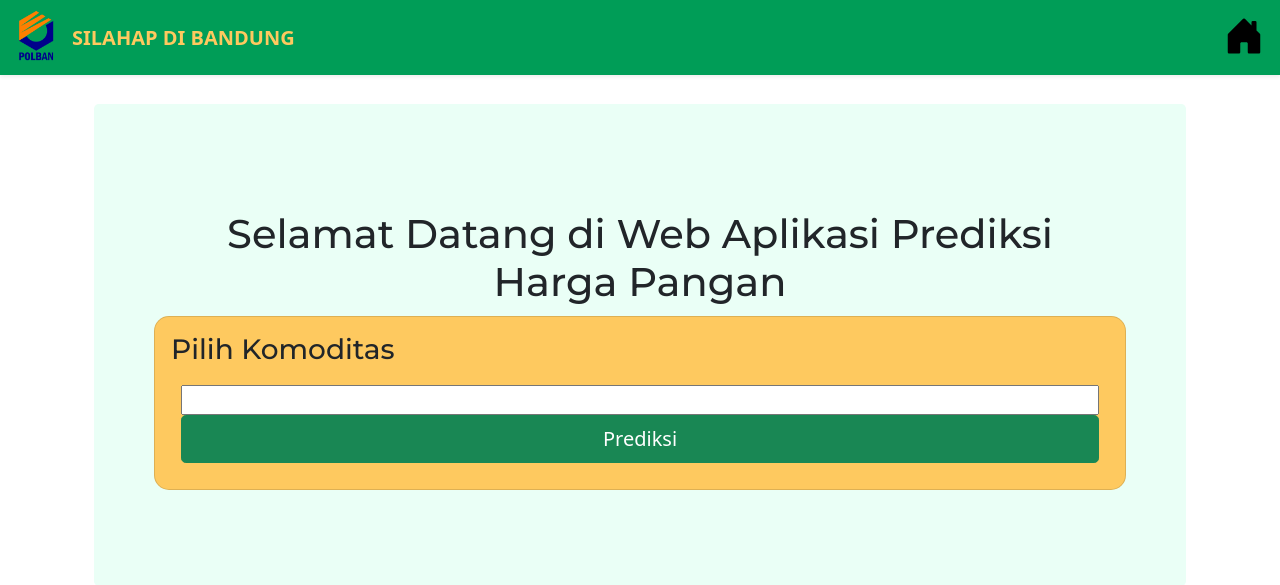
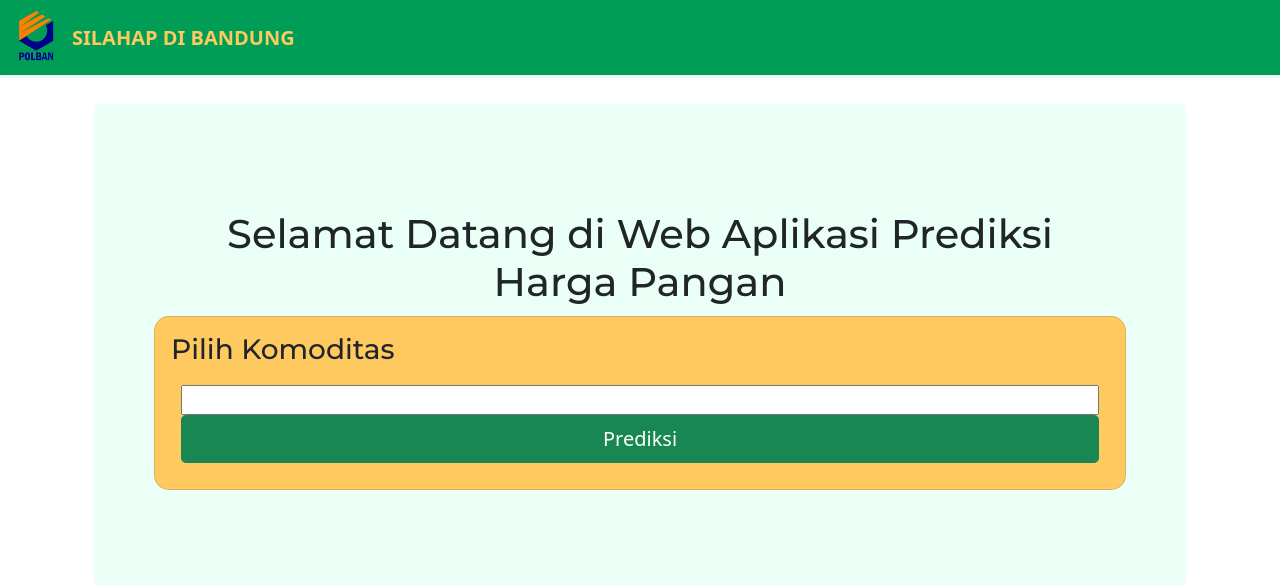
Before and after one commit to azrasabila/prediksi-harga-pangan, a Django app: template prediksiHargaPangan/templates/index.html in a window 1280 px wide. Shown: the top 585 px of the page. Run offline with Django 3.2, Linux system fonts and the light colour scheme; the template is opened without the code that fills it: most values are stand-ins (such as "Sample title", 1, 10 or a date in 2020); form fields are guessed from the names that the template uses; parts of the project's set-up code (start-up, migrations or seed data) failed here and were passed over.

Commit message:
remove button home

```diff
--- a/prediksiHargaPangan/templates/index.html
+++ b/prediksiHargaPangan/templates/index.html
@@ -11,9 +11,6 @@
         <img src="{% static 'img/polban.png' %}" href="/" width="56" style="padding-left: 1rem;">
         <a class="navbar-brand fw-bold" href="/">
           SILAHAP DI BANDUNG
-        </a>
-        <a href="/">
-          <img src="{% static 'img/home.svg' %}" class="position-absolute top-0 end-0" href="/" width="56" style="padding-right: 1rem; padding-top: 1rem;">
         </a>
       </nav>
       <!-- Home Page -->
```
